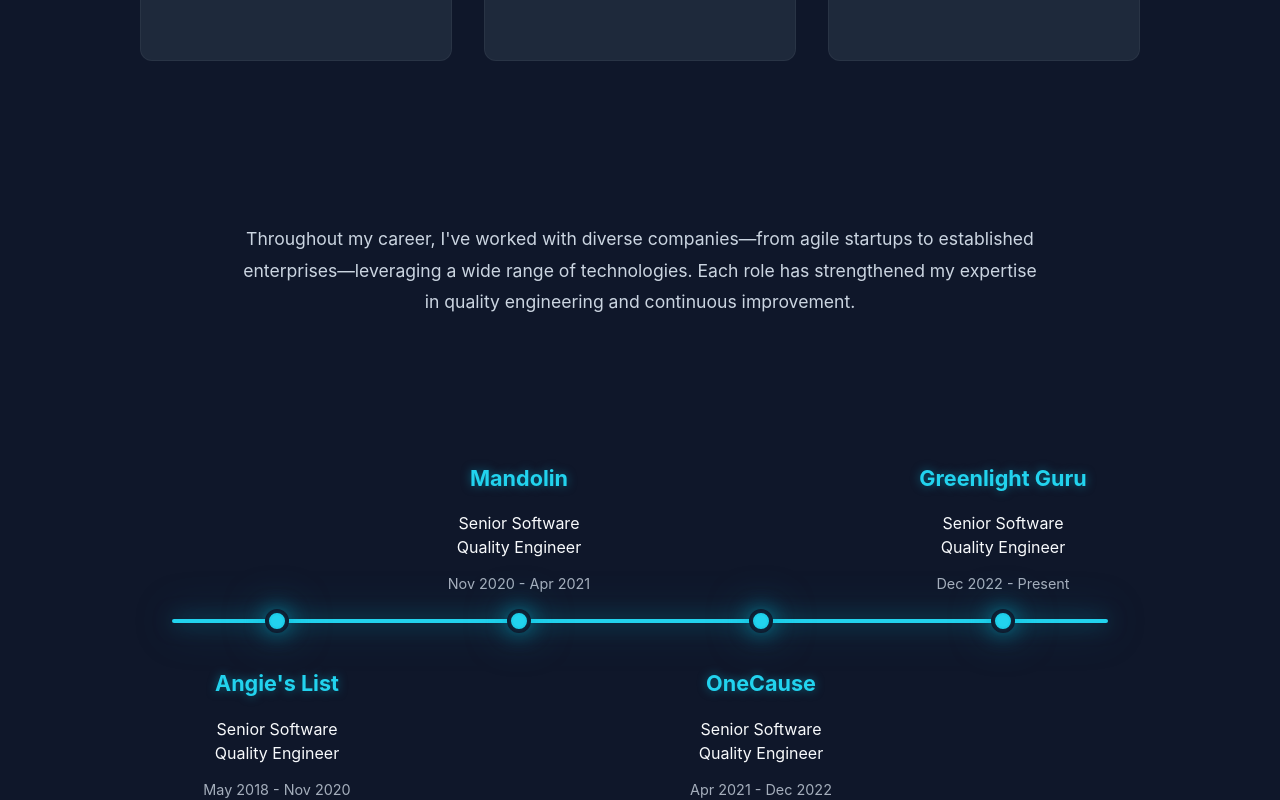
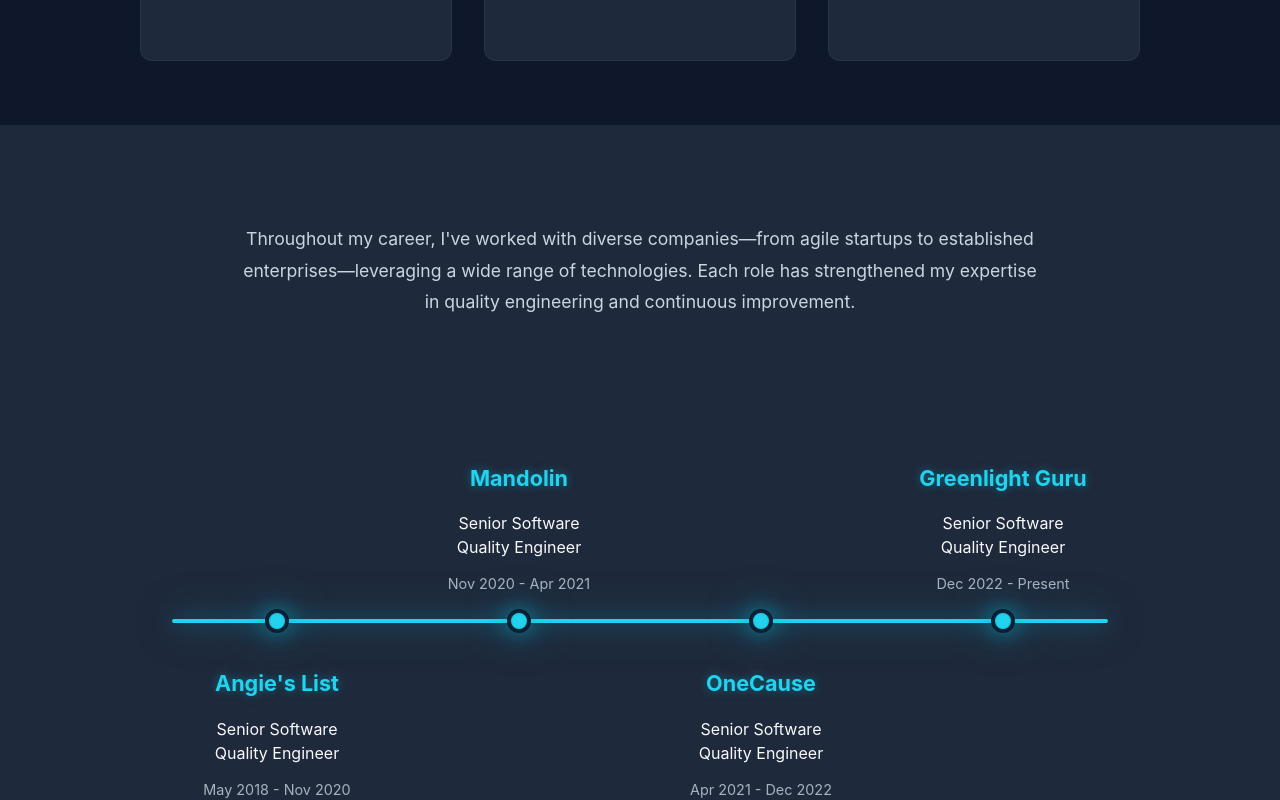
Before and after one commit to abelan2025/AaronB, a React (Vite) app: page / in a window 1280 px wide. Shown: the part 2123-2923 px from the top of the page. Built offline with nearby package versions, Linux system fonts and the light colour scheme.

Commit message:
Update Experience.css

```diff
--- a/src/styles/Experience.css
+++ b/src/styles/Experience.css
@@ -1,6 +1,6 @@
 .experience-section {
     padding: 5rem 2rem;
-    background: var(--bg-primary);
+    background: var(--bg-secondary);
     color: var(--text-primary);
 }
 
```
